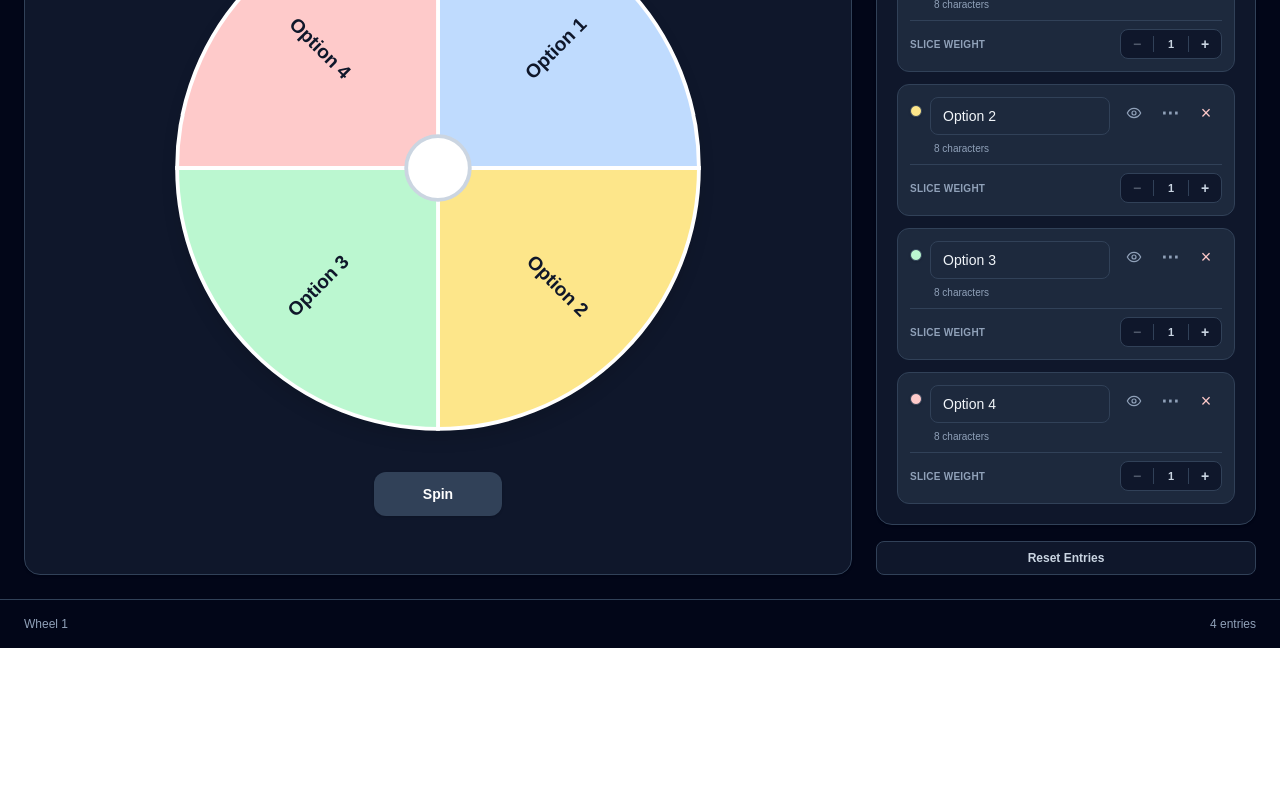
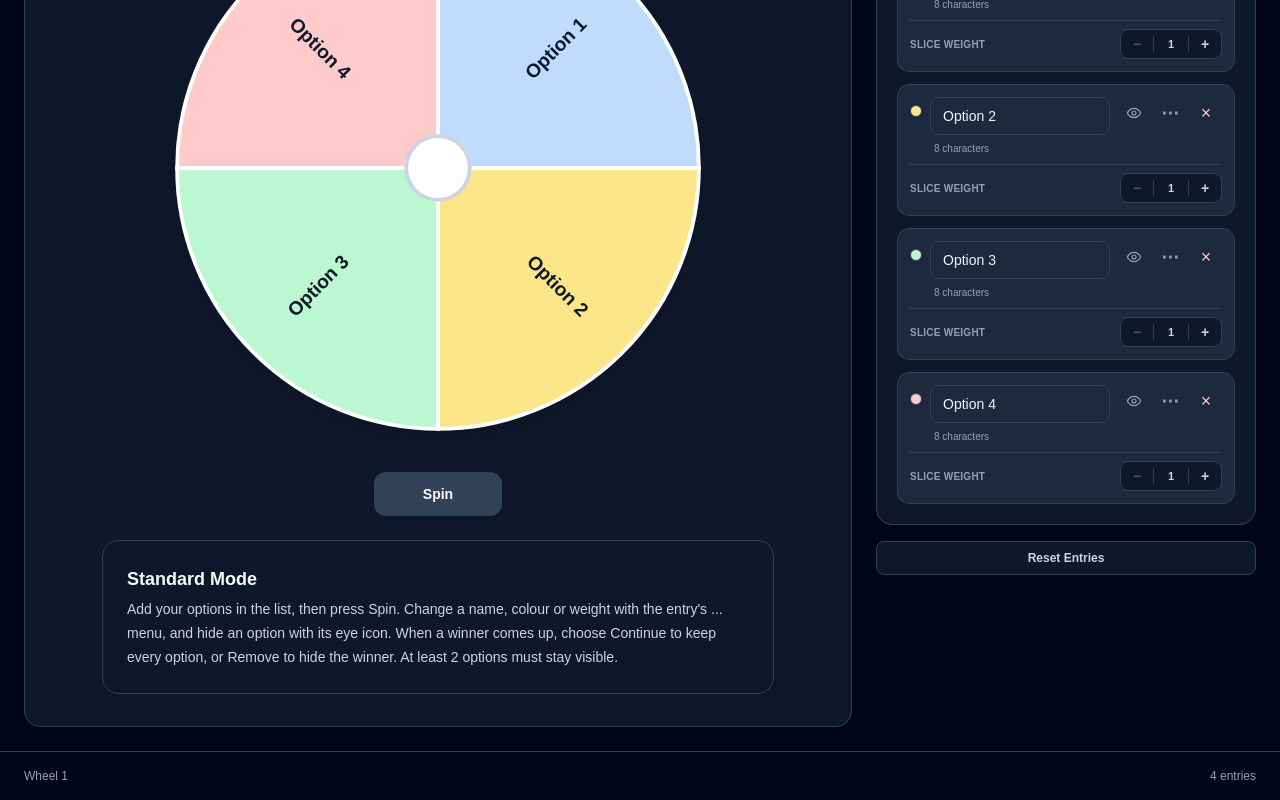
Before and after one commit to Franklindot04/spin-the-wheel, a Next.js app: page / in a window 1280 px wide. Shown: the part 394-1194 px from the top of the page. Before the commit the page ends 1042 px from the top, so only its background shows below. Built offline with nearby package versions, Linux system fonts and the light colour scheme.

Commit message:
feat: add a short instruction card to Standard Mode

```diff
--- a/app/page.tsx
+++ b/app/page.tsx
@@ -49,6 +49,8 @@ export default function Home() {
     const [wheelExpanded, setWheelExpanded,] = useState(false);
     const [winnerBoxFits, setWinnerBoxFits,] = useState(true);
     const [spinFocusRequest, setSpinFocusRequest,] = useState(0);
+    /* True once any spin has started since the page was opened. Not saved. */
+    const [hasSpun, setHasSpun,] = useState(false);
     const [settingsOpen, setSettingsOpen,] = useState(false);
     const [settingsTab, setSettingsTab,] = useState<SettingsTab>("main");
     const [historyOpen, setHistoryOpen,] = useState(false);
@@ -1012,6 +1014,7 @@ export default function Home() {
         setShowAnswer(false);
         answerConfettiFiredRef.current = false;
         setSpinning(true);
+        setHasSpun(true);
         setRotation(targetRotation);
         /*
          * Wait for the actual wheel animation
@@ -1615,6 +1618,15 @@ export default function Home() {
                     : null}
                 </div>)}/>
           </div>
+          {mode === "standard" &&
+            !hasSpun && (<div inert={wheelExpanded} aria-hidden={wheelExpanded || undefined} className={`mx-auto mt-6 max-w-2xl rounded-2xl border p-6 shadow-sm ${theme.borderClass} ${theme.surfaceClass}`}>
+              <h2 className={`text-lg font-semibold ${theme.textPrimaryClass}`}>
+                Standard Mode
+              </h2>
+              <p className={`mt-1 text-sm leading-6 ${theme.textSecondaryClass}`}>
+                Add your options in the list, then press Spin. Change a name, colour or weight with the entry&apos;s ... menu, and hide an option with its eye icon. When a winner comes up, choose Continue to keep every option, or Remove to hide the winner. At least 2 options must stay visible.
+              </p>
+            </div>)}
           {mode === "quiz" &&
             !quizStarted && (<div className={`mx-auto mt-6 max-w-2xl rounded-2xl border p-6 shadow-sm ${theme.borderClass} ${theme.surfaceClass}`}>
               <h2 className={`text-lg font-semibold ${theme.textPrimaryClass}`}>
```
